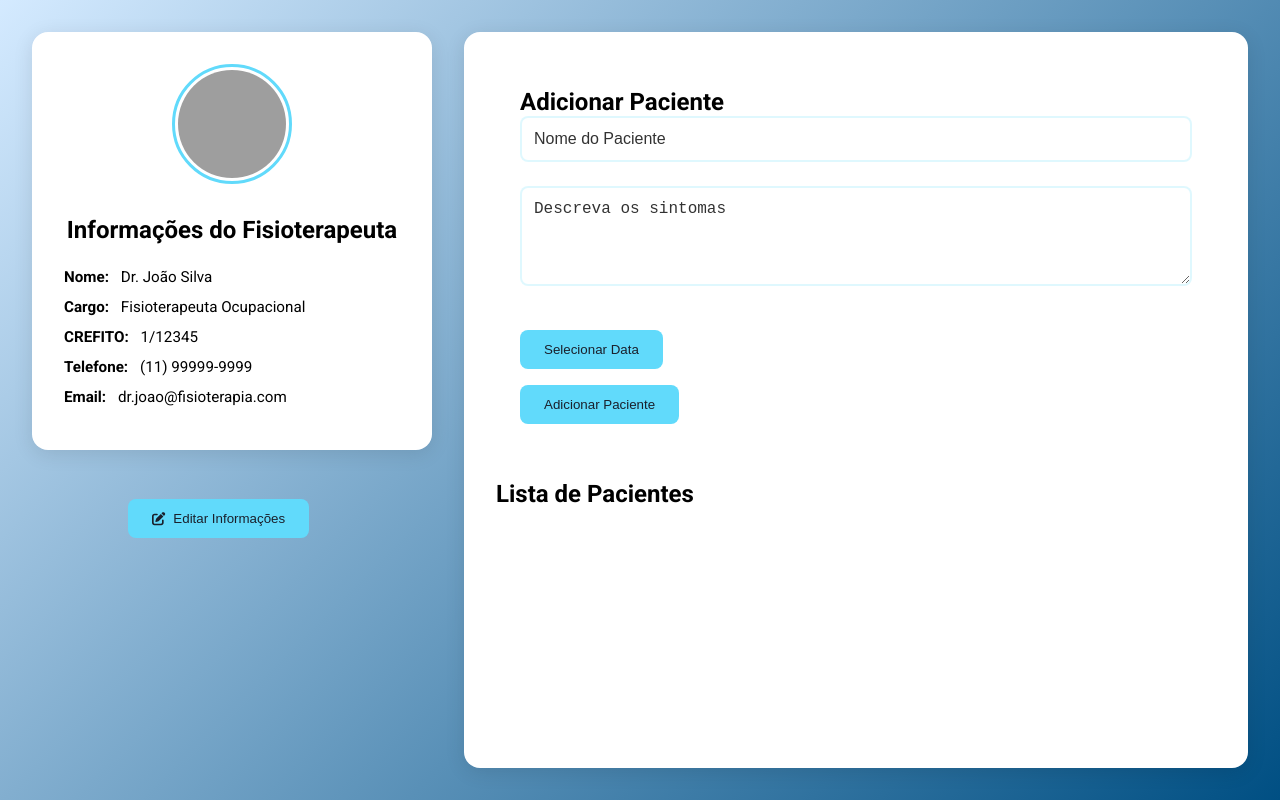
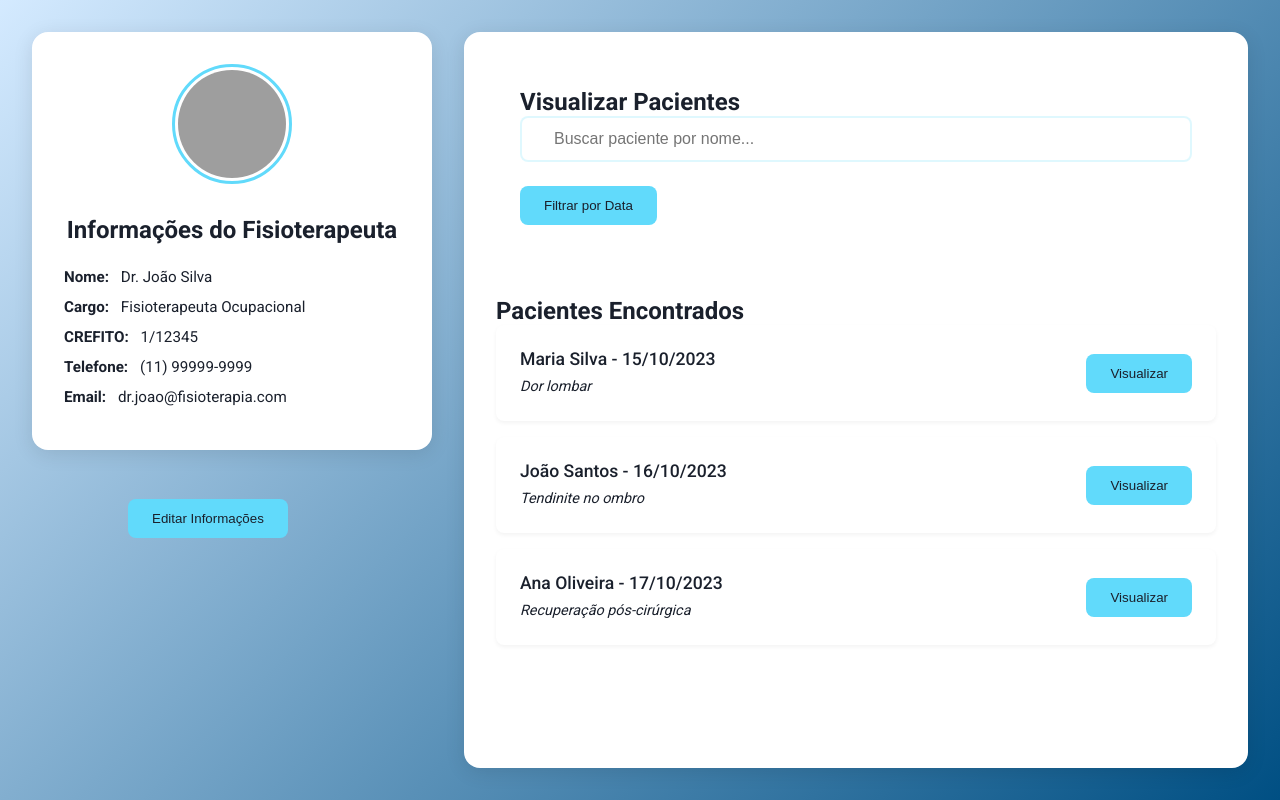
Before and after one commit to czrmutran/fisio_care, a React (Vite) app in the folder frontend/: page /controle in a window 1280 px wide. Built offline with nearby package versions, Linux system fonts and the light colour scheme; grey boxes are pictures that could not be loaded.

Commit message:
Algumas alterações

```diff
--- a/frontend/src/pages/Fisioterapeuta/Controle.css
+++ b/frontend/src/pages/Fisioterapeuta/Controle.css
@@ -1,4 +1,5 @@
 @import url('https://fonts.googleapis.com/css2?family=Roboto:wght@300;400;500;700&display=swap');
+@import url('./Variaveis.css');
 
 /* Reset CSS básico */
 * {
@@ -15,7 +16,7 @@ body {
 
 .controle {
   text-align: center;
-  font-family: 'Roboto', sans-serif;
+  font-family: var(--font-family-base);
   min-height: 100vh;
   width: 100vw;
   overflow-x: hidden;
@@ -25,11 +26,11 @@ body {
   display: flex;
   justify-content: flex-start;
   align-items: stretch;
-  background: linear-gradient(135deg, #D4EAFF 0%, #004F83 100%);
+  background: var(--header-gradient);
   min-height: 100vh;
-  color: rgb(0, 0, 0);
-  padding: 2rem;
-  gap: 2rem;
+  color: var(--dark-color);
+  padding: var(--spacing-xl);
+  gap: var(--spacing-xl);
   margin: 0;
   width: 100%;
 }
@@ -37,14 +38,14 @@ body {
 /* Info Médico Section */
 .info-medico {
   flex: 1;
-  padding: 2rem;
-  background: #fff;
-  border-radius: 16px;
+  padding: var(--spacing-xl);
+  background: var(--white-color);
+  border-radius: var(--radius-large);
   backdrop-filter: blur(5px);
   height: fit-content;
   max-width: 400px;
-  box-shadow: 0 4px 20px rgba(0, 0, 0, 0.1);
-  transition: transform 0.3s ease;
+  box-shadow: var(--shadow-card);
+  transition: var(--transition-default);
   position: relative;
 }
 
@@ -56,22 +57,22 @@ body {
   position: absolute;
   bottom: -5.5rem;
   left: 6rem;
-  background: #61dafb;
-  color: #1a202c;
+  background: var(--primary-color);
+  color: var(--dark-color);
   border: none;
-  padding: 0.75rem 1.5rem;
-  border-radius: 8px;
+  padding: var(--spacing-sm) var(--spacing-lg);
+  border-radius: var(--radius-default);
   cursor: pointer;
   font-weight: 500;
-  transition: all 0.3s ease;
+  transition: var(--transition-default);
   display: flex;
   align-items: center;
-  gap: 0.5rem;
-  margin-top: 1rem;
+  gap: var(--spacing-xs);
+  margin-top: var(--spacing-md);
 }
 
 .btn-edit-fisio:hover {
-  background: #4fa8cc;
+  background: var(--primary-hover-color);
   transform: translateY(-2px);
 }
 
@@ -80,11 +81,11 @@ body {
   height: 120px;
   border-radius: 50%;
   overflow: hidden;
-  margin: 0 auto 2rem;
-  border: 3px solid #61dafb;
+  margin: 0 auto var(--spacing-xl);
+  border: 3px solid var(--primary-color);
   padding: 3px;
-  background: white;
-  transition: transform 0.3s ease;
+  background: var(--white-color);
+  transition: var(--transition-default);
 }
 
 .foto-fisioterapeuta:hover {
@@ -100,133 +101,175 @@ body {
 
 .info-details {
   text-align: left;
-  margin-top: 1.5rem;
+  margin-top: var(--spacing-lg);
 }
 
 .info-details p {
-  margin: 0.75rem 0;
+  margin: var(--spacing-sm) 0;
   font-size: 0.95rem;
-  color: #000000;
+  color: var(--dark-color);
 }
 
 .info-details strong {
-  color: #000000;
-  margin-right: 0.5rem;
+  color: var(--dark-color);
+  margin-right: var(--spacing-xs);
 }
 
 /* Consultas Section */
 .consultas-e-avisos {
   flex: 2;
-  padding: 2rem;
+  padding: var(--spacing-xl);
   text-align: left;
-  background: #fff;
-  border-radius: 16px;
+  background: var(--white-color);
+  border-radius: var(--radius-large);
   backdrop-filter: blur(5px);
-  box-shadow: 0 4px 20px rgba(0, 0, 0, 0.1);
+  box-shadow: var(--shadow-card);
 }
 
 .input-area {
   background: rgba(255, 255, 255, 0.03);
-  padding: 1.5rem;
-  border-radius: 12px;
-  margin-bottom: 2rem;
+  padding: var(--spacing-lg);
+  border-radius: var(--radius-medium);
+  margin-bottom: var(--spacing-xl);
 }
 
 .form-group {
-  margin-bottom: 1rem;
+  margin-bottom: var(--spacing-md);
   position: relative;
 }
 
-.input-field {
+.search-container {
+  margin-bottom: var(--spacing-lg);
+}
+
+.search-input-wrapper {
+  position: relative;
   width: 100%;
-  padding: 0.75rem;
-  border: 2px solid rgba(97, 218, 251, 0.2);
-  border-radius: 8px;
+}
+
+.search-icon {
+  position: absolute;
+  left: var(--spacing-sm);
+  top: 50%;
+  transform: translateY(-50%);
+  color: var(--dark-color);
+  opacity: 0.6;
+}
+
+.search-input {
+  width: 100%;
+  padding: var(--spacing-sm) var(--spacing-xl);
+  border: 2px solid var(--border-color);
+  border-radius: var(--radius-default);
   background: rgba(255, 255, 255, 0.05);
-  color: rgb(0, 0, 0);
+  color: var(--dark-color);
   font-size: 1rem;
-  transition: all 0.3s ease;
+  transition: var(--transition-default);
+}
+
+.search-input:focus {
+  outline: none;
+  border-color: var(--primary-color);
+  box-shadow: 0 0 0 3px var(--border-color);
+}
+
+.no-results {
+  text-align: center;
+  padding: var(--spacing-xl);
+  color: var(--dark-color);
+  font-style: italic;
 }
 
 .input-field::placeholder,
 .textarea-sintomas::placeholder {
-  color: #000000;
+  color: var(--dark-color);
   opacity: 0.8;
 }
 
 .input-field:focus,
 .textarea-sintomas:focus {
   outline: none;
-  border-color: #61dafb;
-  box-shadow: 0 0 0 3px rgba(97, 218, 251, 0.2);
+  border-color: var(--primary-color);
+  box-shadow: 0 0 0 3px var(--border-color);
 }
 
 .erro-mensagem {
-  color: #ff6b6b;
+  color: var(--error-color);
   font-size: 0.85rem;
-  margin-top: 0.5rem;
+  margin-top: var(--spacing-xs);
   display: block;
 }
 
 .contador-caracteres {
-  color: #000000;
+  color: var(--dark-color);
   font-size: 0.85rem;
-  margin-top: 0.25rem;
+  margin-top: var(--spacing-xs);
   display: block;
   text-align: right;
-  transition: color 0.3s ease;
+  transition: var(--transition-default);
 }
 
 .contador-caracteres.texto-vermelho {
-  color: #ff6b6b;
+  color: var(--error-color);
 }
 
 .textarea-sintomas {
   width: 100%;
   min-height: 100px;
-  padding: 0.75rem;
-  border: 2px solid rgba(97, 218, 251, 0.2);
-  border-radius: 8px;
+  padding: var(--spacing-sm);
+  border: 2px solid var(--border-color);
+  border-radius: var(--radius-default);
   background: rgba(255, 255, 255, 0.05);
-  color: rgb(0, 0, 0);
+  color: var(--dark-color);
   font-size: 1rem;
   resize: vertical;
-  transition: all 0.3s ease;
-  margin-bottom: 1rem;
+  transition: var(--transition-default);
+  margin-bottom: var(--spacing-md);
 }
 
 .calendar-container {
-  margin: 1rem 0;
+  margin: var(--spacing-md) 0;
 }
 
 .btn-calendar,
 .btn-add {
-  background: #61dafb;
-  color: #1a202c;
+  background: var(--primary-color);
+  color: var(--dark-color);
   border: none;
-  padding: 0.75rem 1.5rem;
-  border-radius: 8px;
+  padding: var(--spacing-sm) var(--spacing-lg);
+  border-radius: var(--radius-default);
   cursor: pointer;
   font-weight: 500;
-  transition: all 0.3s ease;
+  transition: var(--transition-default);
 }
 
 .btn-calendar:hover,
 .btn-add:hover {
-  background: #4fa8cc;
+  background: var(--primary-hover-color);
   transform: translateY(-2px);
 }
 
-.calendar-custom {
-  margin-top: 1rem;
-  border-radius: 12px;
-  overflow: hidden;
-  box-shadow: 0 4px 12px rgba(0, 0, 0, 0.1);
+.calendar-input {
+  margin-top: var(--spacing-md);
+  padding: var(--spacing-sm);
+  border: 2px solid var(--border-color);
+  border-radius: var(--radius-default);
+  font-size: 1rem;
+  width: 100%;
+  max-width: 200px;
+  color: var(--dark-color);
+  background: var(--white-color);
+  transition: var(--transition-default);
 }
 
-/* Lista de Pacientes */
+.calendar-input:focus {
+  outline: none;
+  border-color: var(--primary-color);
+  box-shadow: var(--shadow-modal);
+}
+
 .lista-pacientes {
-  margin: 2rem 0;
+  margin: var(--spacing-xl) 0;
 }
 
 .pacientes-list {
@@ -237,13 +280,13 @@ body {
 
 .paciente-item {
   background: rgba(255, 255, 255, 0.03);
-  padding: 1rem;
-  border-radius: 8px;
-  margin-bottom: 0.75rem;
+  padding: var(--spacing-md);
+  border-radius: var(--radius-default);
+  margin-bottom: var(--spacing-sm);
   display: flex;
   justify-content: space-between;
   align-items: flex-start;
-  transition: all 0.3s ease;
+  transition: var(--transition-default);
 }
 
 .paciente-item:hover {
@@ -253,46 +296,92 @@ body {
 
 .paciente-info {
   flex-grow: 1;
-  margin-right: 1rem;
+  margin-right: var(--spacing-md);
 }
 
 .paciente-nome {
   font-weight: 500;
-  margin-bottom: 0.5rem;
+  margin-bottom: var(--spacing-xs);
+  color: var(--dark-color);
+}
+
+.paciente-consulta {
+  font-size: 0.9rem;
+  color: var(--dark-color);
+  margin: var(--spacing-xs) 0;
+  display: flex;
+  align-items: center;
+  gap: var(--spacing-sm);
 }
 
 .paciente-sintomas {
   font-size: 0.9rem;
-  color: #000000;
+  color: var(--dark-color);
   line-height: 1.4;
 }
 
 .paciente-actions {
   display: flex;
-  gap: 0.5rem;
+  gap: var(--spacing-xs);
 }
 
 .btn-icon {
-  background: transparent;
+  background: var(--primary-color);
   border: none;
-  color: #61dafb;
+  color: var(--dark-color);
   cursor: pointer;
-  padding: 0.5rem;
-  border-radius: 4px;
-  transition: all 0.3s ease;
+  padding: var(--spacing-sm) var(--spacing-lg);
+  border-radius: var(--radius-default);
+  font-weight: 500;
+  transition: var(--transition-default);
+  min-width: 100px;
+  text-align: center;
 }
 
 .btn-icon:hover {
-  background: rgba(97, 218, 251, 0.1);
+  background: var(--primary-hover-color);
   transform: translateY(-2px);
+  box-shadow: var(--shadow-modal);
 }
 
-.btn-icon.delete {
-  color: #ff6b6b;
+.paciente-item {
+  background: var(--white-color);
+  padding: var(--spacing-lg);
+  border-radius: var(--radius-default);
+  margin-bottom: var(--spacing-md);
+  display: flex;
+  justify-content: space-between;
+  align-items: center;
+  transition: var(--transition-default);
+  box-shadow: 0 2px 4px rgba(0, 0, 0, 0.05);
 }
 
-.btn-icon.delete:hover {
-  background: rgba(255, 107, 107, 0.1);
+.paciente-item:hover {
+  transform: translateX(5px);
+  box-shadow: var(--shadow-card);
+}
+
+.paciente-info {
+  flex-grow: 1;
+}
+
+.paciente-nome {
+  font-size: 1.1rem;
+  font-weight: 500;
+  color: var(--dark-color);
+  margin-bottom: var(--spacing-xs);
+}
+
+.paciente-consulta {
+  font-size: 0.9rem;
+  color: var(--dark-color);
+  margin: var(--spacing-xs) 0;
+}
+
+.paciente-sintomas {
+  font-size: 0.9rem;
+  color: var(--dark-color);
+  font-style: italic;
 }
 
 /* Responsive Design */
--- a/frontend/src/pages/Fisioterapeuta/Controle.jsx
+++ b/frontend/src/pages/Fisioterapeuta/Controle.jsx
@@ -1,22 +1,33 @@
-import React, { useState, useRef } from 'react';
+import React, { useState } from 'react';
 import Calendar from 'react-calendar';
 import 'react-calendar/dist/Calendar.css';
 import './Controle.css';
 import { format } from 'date-fns';
 import { ptBR } from 'date-fns/locale';
-import { FontAwesomeIcon } from '@fortawesome/react-fontawesome';
-import { faTrash, faEdit } from '@fortawesome/free-solid-svg-icons';
 import Modal from './Modal';
 import ModalFisioterapeuta from './ModalFisioterapeuta';
 
 function Controle() {
   const [date, setDate] = useState(new Date());
-  const [pacientes, setPacientes] = useState([]);
-  const [nome, setNome] = useState('');
-  const [sintomas, setSintomas] = useState('');
+  const [pacientes] = useState([
+    {
+      nome: 'Maria Silva',
+      consulta: '15/10/2023',
+      sintomas: 'Dor lombar'
+    },
+    {
+      nome: 'João Santos',
+      consulta: '16/10/2023',
+      sintomas: 'Tendinite no ombro'
+    },
+    {
+      nome: 'Ana Oliveira',
+      consulta: '17/10/2023',
+      sintomas: 'Recuperação pós-cirúrgica'
+    }
+  ]);
+  const [filtroNome, setFiltroNome] = useState('');
   const [showCalendar, setShowCalendar] = useState(false);
-  const [erroNome, setErroNome] = useState('');
-  const [erroSintomas, setErroSintomas] = useState('');
   const [modalOpen, setModalOpen] = useState(false);
   const [modalFisioOpen, setModalFisioOpen] = useState(false);
   const [editingIndex, setEditingIndex] = useState(null);
@@ -29,80 +40,15 @@ function Controle() {
     foto: 'https://cdn-icons-png.flaticon.com/512/3952/3952988.png'
   });
 
-  const LIMITE_CARACTERES = 50;
-  const MIN_CARACTERES = 3;
-
-  const validarNome = (nomeInput) => {
-    if (nomeInput.trim() === '') {
-      setErroNome('Por favor, insira o nome do paciente');
-      return false;
-    }
-    if (nomeInput.trim().length < MIN_CARACTERES) {
-      setErroNome(`O nome deve ter no mínimo ${MIN_CARACTERES} caracteres`);
-      return false;
-    }
-    if (nomeInput.length > LIMITE_CARACTERES) {
-      setErroNome(`O nome não pode ter mais que ${LIMITE_CARACTERES} caracteres`);
-      return false;
-    }
-    setErroNome('');
-    return true;
-  };
-
-  const validarSintomas = (sintomasInput) => {
-    if (sintomasInput.trim() === '') {
-      setErroSintomas('Por favor, descreva os sintomas do paciente');
-      return false;
-    }
-    setErroSintomas('');
-    return true;
-  };
-
-  const adicionarPaciente = () => {
-    if (!date) {
-      return;
-    }
-    if (nome.trim().length < MIN_CARACTERES) {
-      setErroNome(`O nome deve ter no mínimo ${MIN_CARACTERES} caracteres`);
-      return;
-    }
-    if (!validarNome(nome) || !validarSintomas(sintomas)) {
-      return;
-    }
-    setPacientes([...pacientes, {
-      nome,
-      consulta: format(date, 'P', { locale: ptBR }),
-      sintomas
-    }]);
-    setNome('');
-    setSintomas('');
-    setShowCalendar(false);
-  };
-
-  const removerPaciente = (index) => {
-    const novosPacientes = pacientes.filter((_, i) => i !== index);
-    setPacientes(novosPacientes);
-  };
-
-  const editarPaciente = (index) => {
-    setEditingIndex(index);
-    setModalOpen(true);
-  };
-
-  const handleUpdatePaciente = (novoNome) => {
-    if (editingIndex !== null && validarNome(novoNome)) {
-      const novosPacientes = [...pacientes];
-      novosPacientes[editingIndex] = {
-        ...novosPacientes[editingIndex],
-        nome: novoNome
-      };
-      setPacientes(novosPacientes);
-    }
-  };
-
   const handleUpdateFisioterapeuta = (novosDados) => {
     setDadosFisioterapeuta(novosDados);
   };
+
+  const pacientesFiltrados = pacientes.filter(paciente => {
+    const matchNome = paciente.nome.toLowerCase().includes(filtroNome.toLowerCase());
+    if (!showCalendar) return matchNome;
+    return matchNome && paciente.consulta === format(date, 'P', { locale: ptBR });
+  });
 
   return (
     <div className="controle">
@@ -123,49 +69,23 @@ function Controle() {
             onClick={() => setModalFisioOpen(true)}
             className="btn-edit-fisio"
           >
-            <FontAwesomeIcon icon={faEdit} /> Editar Informações
+            Editar Informações
           </button>
         </section>
 
         <section className="consultas-e-avisos">
           <div className="input-area">
-            <h2>Adicionar Paciente</h2>
-            <div className="form-group">
+            <h2>Visualizar Pacientes</h2>
+            <div className="search-container">
+              <div className="search-input-wrapper">
                 <input
                   type="text"
-                placeholder="Nome do Paciente"
-                value={nome}
-                onChange={(e) => {
-                  const novoNome = e.target.value;
-                  if (novoNome.length <= LIMITE_CARACTERES) {
-                    setNome(novoNome);
-                  }
-                  validarNome(novoNome);
-                }}
-                maxLength={LIMITE_CARACTERES}
-                aria-label="Nome do Paciente"
-                className="input-field"
+                  placeholder="Buscar paciente por nome..."
+                  value={filtroNome}
+                  onChange={(e) => setFiltroNome(e.target.value)}
+                  className="search-input"
                 />
-              {nome.length > 0 && (
-                <span className={`contador-caracteres ${nome.length < MIN_CARACTERES ? 'texto-vermelho' : ''}`}>
-                  {nome.length}/{LIMITE_CARACTERES} caracteres (mínimo: {MIN_CARACTERES})
-                </span>
-              )}
-              {erroNome && <span className="erro-mensagem">{erroNome}</span>}
               </div>
-
-            <div className="form-group">
-              <textarea
-                placeholder="Descreva os sintomas"
-                value={sintomas}
-                onChange={(e) => {
-                  setSintomas(e.target.value);
-                  validarSintomas(e.target.value);
-                }}
-                className="textarea-sintomas"
-                aria-label="Sintomas do Paciente"
-              />
-              {erroSintomas && <span className="erro-mensagem">{erroSintomas}</span>}
             </div>
 
             <div className="calendar-container">
@@ -173,7 +93,7 @@ function Controle() {
                 onClick={() => setShowCalendar(!showCalendar)}
                 className="btn-calendar"
               >
-                {showCalendar ? 'Fechar Calendário' : 'Selecionar Data'}
+                {showCalendar ? 'Ocultar Calendário' : 'Filtrar por Data'}
               </button>
               {showCalendar && (
                 <Calendar
@@ -184,15 +104,15 @@ function Controle() {
                 />
               )}
             </div>
-            <button onClick={adicionarPaciente} className="btn-add">
-              Adicionar Paciente
-            </button>
           </div>
 
           <section className="lista-pacientes">
-            <h2>Lista de Pacientes</h2>
+            <h2>Pacientes Encontrados</h2>
+            {pacientesFiltrados.length === 0 ? (
+              <p className="no-results">Nenhum paciente encontrado com os filtros atuais.</p>
+            ) : (
               <ul className="pacientes-list">
-              {pacientes.map((paciente, index) => (
+                {pacientesFiltrados.map((paciente, index) => (
                   <li key={index} className="paciente-item">
                     <div className="paciente-info">
                       <div className="paciente-nome">{paciente.nome} - {paciente.consulta}</div>
@@ -201,22 +121,19 @@ function Controle() {
                     <div className="paciente-actions">
                       <button
                         className="btn-icon"
-                      onClick={() => editarPaciente(index)}
-                      aria-label="Editar paciente"
+                        onClick={() => {
+                          setEditingIndex(index);
+                          setModalOpen(true);
+                        }}
+                        aria-label="Visualizar detalhes do paciente"
                       >
-                      <FontAwesomeIcon icon={faEdit} />
-                    </button>
-                    <button
-                      className="btn-icon delete"
-                      onClick={() => removerPaciente(index)}
-                      aria-label="Remover paciente"
-                    >
-                      <FontAwesomeIcon icon={faTrash} />
+                        Visualizar
                       </button>
                     </div>
                   </li>
                 ))}
               </ul>
+            )}
           </section>
         </section>
       </header>
@@ -224,7 +141,7 @@ function Controle() {
       <Modal
         isOpen={modalOpen}
         onClose={() => setModalOpen(false)}
-        onSubmit={handleUpdatePaciente}
+        onSubmit={() => {}}
         initialData={editingIndex !== null ? pacientes[editingIndex].nome : ''}
       />
 
--- a/frontend/src/pages/Fisioterapeuta/Modal.css
+++ b/frontend/src/pages/Fisioterapeuta/Modal.css
@@ -1,93 +1,107 @@
+@import url('./Variaveis.css');
+
 .modal-overlay {
   position: fixed;
   top: 0;
   left: 0;
   right: 0;
   bottom: 0;
-    background-color: rgba(0, 0, 0, 0.7);
+  background-color: var(--overlay-bg-color);
   display: flex;
   justify-content: center;
   align-items: center;
   z-index: 1000;
-    animation: fadeIn 0.3s ease-out;
+  animation: fadeIn var(--transition-modal);
 }
 
 .modal-container {
-    background: white;
-    padding: 2rem;
-    border-radius: 12px;
+  background: var(--white-color);
+  padding: var(--spacing-xl);
+  border-radius: var(--radius-medium);
   width: 90%;
   max-width: 500px;
-    box-shadow: 0 4px 6px rgba(0, 0, 0, 0.1);
+  box-shadow: var(--shadow-modal);
   position: relative;
-    animation: slideIn 0.3s ease-out;
+  animation: slideIn var(--transition-modal);
 }
 
 .modal-content {
-    color: #333;
+  color: var(--text-default-color);
 }
 
 .modal-content h2 {
-    margin: 0 0 1.5rem 0;
-    color: #2c3e50;
+  margin: 0 0 var(--spacing-lg) 0;
+  color: var(--dark-color);
   font-size: 1.5rem;
+  text-align: center;
 }
 
 .form-group {
-    margin-bottom: 1.5rem;
+  margin-bottom: var(--spacing-lg);
 }
 
 .form-group label {
   display: block;
-    margin-bottom: 0.5rem;
-    color: #4a5568;
+  margin-bottom: var(--spacing-xs);
+  color: var(--dark-color);
   font-weight: 500;
+  font-size: 0.95rem;
 }
 
 .form-group input {
   width: 100%;
-    padding: 0.75rem;
-    border: 2px solid rgba(97, 218, 251, 0.2);
-    border-radius: 8px;
+  padding: var(--spacing-sm);
+  border: 2px solid var(--border-color);
+  border-radius: var(--radius-default);
   font-size: 1rem;
-    transition: border-color 0.2s ease;
+  transition: var(--transition-default);
+  background: var(--white-color);
+  color: var(--dark-color);
 }
 
 .form-group input:focus {
   outline: none;
-    border-color: #61dafb;
-    box-shadow: 0 0 0 3px rgba(97, 218, 251, 0.2);
+  border-color: var(--primary-color);
+  box-shadow: 0 0 0 3px var(--border-color);
+}
+
+.form-group input[type="time"] {
+  font-family: var(--font-family-base);
+  padding: 0.7rem var(--spacing-sm);
 }
 
 .modal-buttons {
   display: flex;
   justify-content: flex-end;
-    gap: 1rem;
-    margin-top: 2rem;
+  gap: var(--spacing-md);
+  margin-top: var(--spacing-xl);
 }
 
 .btn-primary, .btn-secondary {
-    padding: 0.75rem 1.5rem;
-    border-radius: 8px;
+  padding: var(--spacing-sm) var(--spacing-xl);
+  border-radius: var(--radius-default);
   font-weight: 500;
-    transition: all 0.2s ease;
+  transition: var(--transition-default);
+  min-width: 120px;
+  text-align: center;
+  cursor: pointer;
+  border: none;
 }
 
 .btn-primary {
-    background-color: #61dafb;
-    color: #1a202c;
-    border: none;
+  background-color: var(--primary-color);
+  color: var(--dark-color);
 }
 
 .btn-primary:hover {
-    background-color: #4fa8cc;
+  background-color: var(--primary-hover-color);
   transform: translateY(-1px);
+  box-shadow: var(--shadow-modal);
 }
 
 .btn-secondary {
   background-color: #e2e8f0;
-    color: #4a5568;
-    border: none;
+  color: var(--dark-color);
 }
 
 .btn-secondary:hover {
@@ -118,7 +132,7 @@
 @media (max-width: 640px) {
   .modal-container {
     width: 95%;
-      padding: 1.5rem;
+    padding: var(--spacing-lg);
   }
 
   .modal-buttons {
@@ -128,4 +142,8 @@
   .modal-buttons button {
     width: 100%;
   }
+
+  .form-group input[type="time"] {
+    font-size: 16px; /* Prevents zoom on mobile */
   }
+}
```
Also changed, not shown: frontend/src/pages/Fisioterapeuta/Variaveis.css (added, +40 -0 lines). Lines whose indentation alone changed are shown as unchanged.
